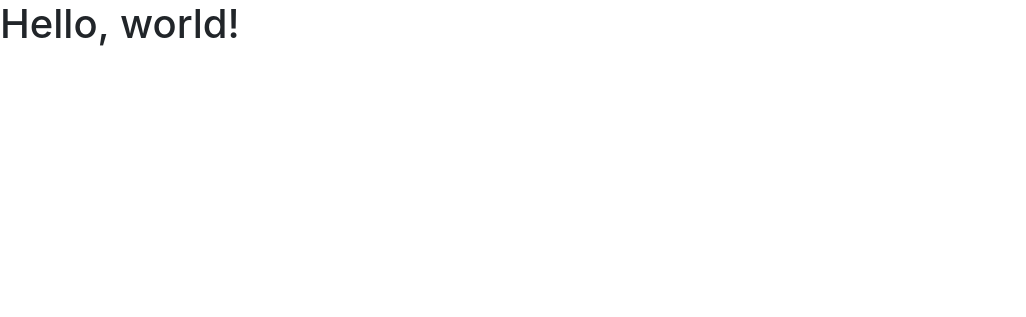
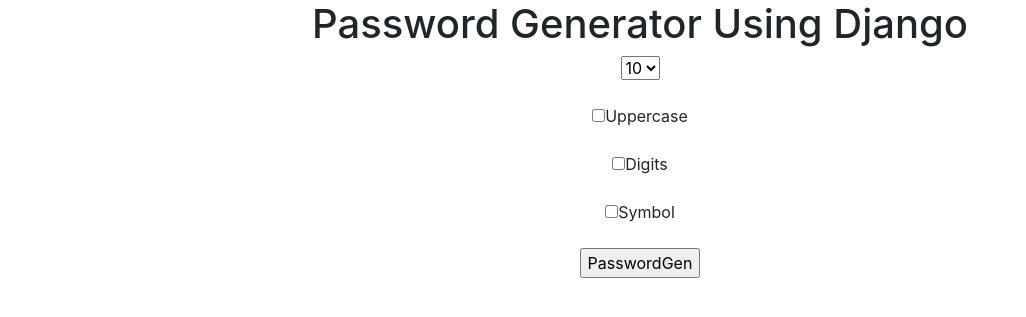
Before and after one commit to ThilinaDKarunarathne/Creating-Password-Generator, a Django app: page / in a window 1280 px wide. Shown: the top 317 px of the page, without its empty margins (0-1026 px from the left). Run offline with Django 5.2, Linux system fonts and the light colour scheme.

Commit message:
add Num, Upper and symbole

```diff
--- a/firstproject/firstproject/urls.py
+++ b/firstproject/firstproject/urls.py
@@ -20,6 +20,6 @@ from passgen import views
 
 urlpatterns = [
     path('admin/', admin.site.urls),
-    path('',views.home),
-    path('password/',views.passgen1),
+    path('',views.home, name='home'),
+    path('password/',views.passgen1, name='passgen'),
 ]
--- a/firstproject/passgen/templates/home.html
+++ b/firstproject/passgen/templates/home.html
@@ -8,10 +8,34 @@
     <!-- Bootstrap CSS -->
     <link rel="stylesheet" href="https://cdn.jsdelivr.net/npm/bootstrap@4.5.3/dist/css/bootstrap.min.css" integrity="sha384-TX8t27EcRE3e/ihU7zmQxVncDAy5uIKz4rEkgIXeMed4M0jlfIDPvg6uqKI2xXr2" crossorigin="anonymous">
 
-    <title>Hello, world!</title>
+    <title>Password Generator</title>
   </head>
   <body>
-    <h1>Hello, world!</h1>
+
+    <div class="container text-center">
+        <h1>Password Generator Using Django</h1>
+        <form action="{% url 'passgen' %}">
+            <select name="length">
+                <option value="6">6</option>
+                <option value="7">7</option>
+                <option value="8">8</option>
+                <option value="9">9</option>
+                <option value="10" selected="selected">10</option>
+                <option value="11">11</option>
+                <option value="12">12</option>
+                <option value="13">13</option>
+            </select>
+            <br><br>
+             <input type="checkbox" name="uppercase">Uppercase
+            <br><br>
+             <input type="checkbox" name="digits">Digits
+            <br><br>
+             <input type="checkbox" name="symbol">Symbol
+            <br><br>
+            <input type="submit" value="PasswordGen">
+
+        </form>
+    </div>
 
     <!-- Optional JavaScript; choose one of the two! -->
 
--- a/firstproject/passgen/views.py
+++ b/firstproject/passgen/views.py
@@ -7,6 +7,15 @@ def home(request):
 
 def passgen1(request):
     char = list('abcdefghijklmnopqrstuvwxyz')
+    if request.GET.get('uppercase'):
+        char.extend(list('ABCDEFGHIJKLMNOPQRSTUVWXYZ'))
+    if request.GET.get('digits'):
+        char.extend(list('0123456789'))
+    if request.GET.get('symbol'):
+        char.extend(list('!@#$%^&*+=-?'))
+
+    length = int(request.GET.get('length',10 ))
+
     password = ""
     for X in range(15):
         password += random.choice(char)
```
